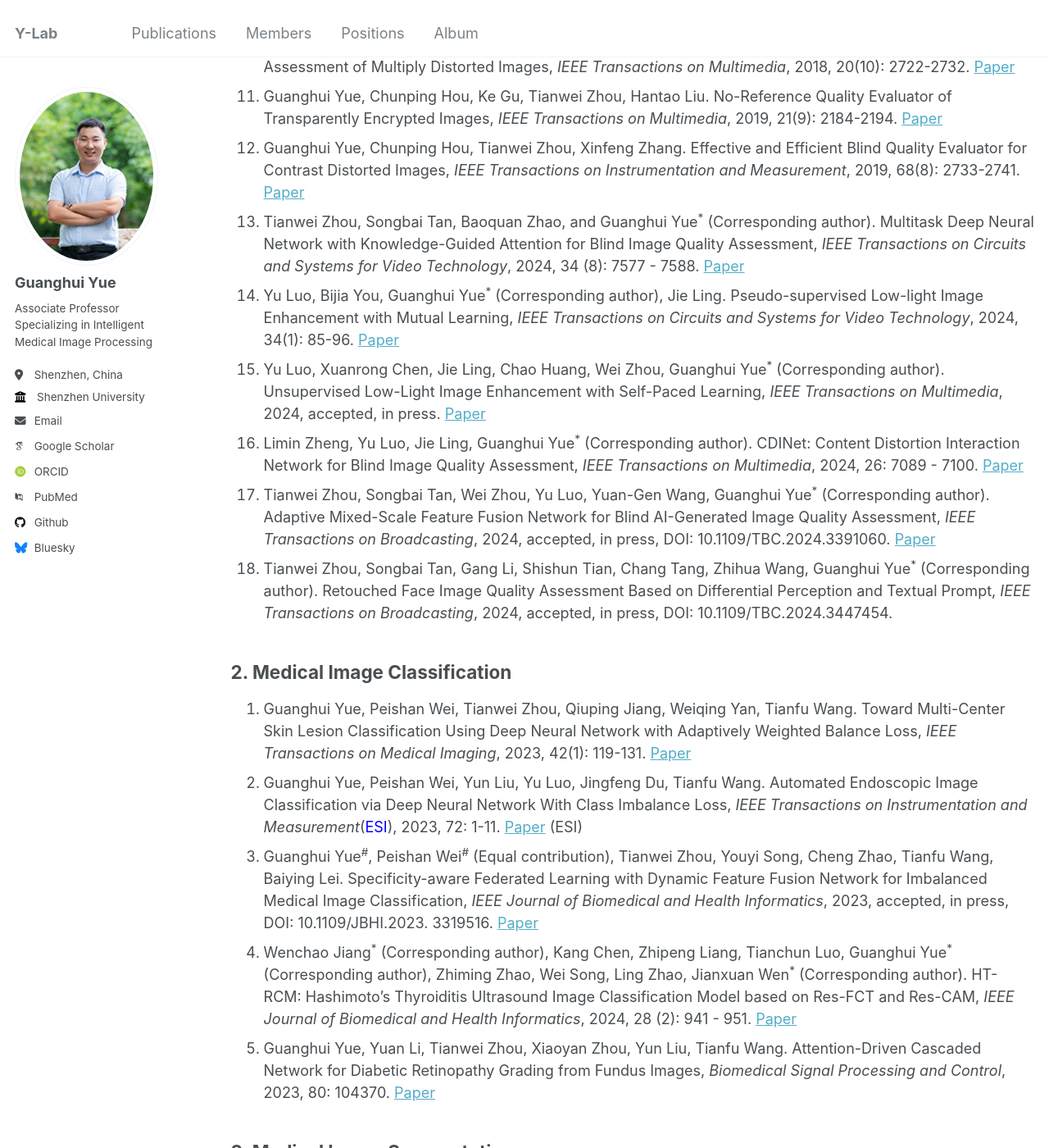
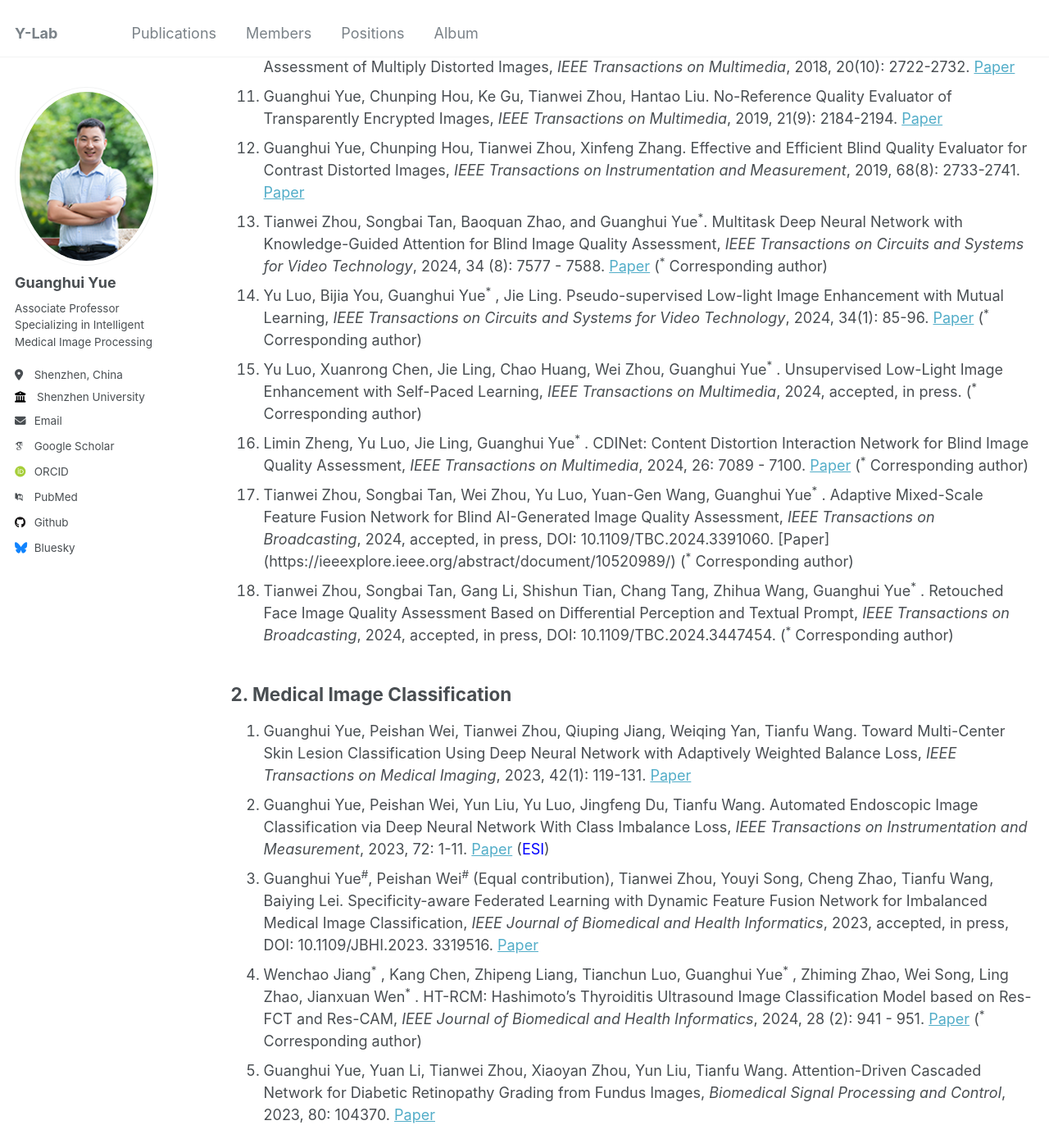
Before and after one commit to Guanghui-Yue/Guanghui-Yue.github.io, a Jekyll site: the page built from _pages/publication.md, in a window 1280 px wide and 1400 px high, scrolled down 939 px. Shown: the whole window at 82% size. Built offline with Jekyll 4.4.1, drawn with Linux system fonts in a browser that asks for light colours; some web fonts are replaced; some of the changed text lies outside the part shown.

Commit message:
Update publication.md

```diff
--- a/_pages/publication.md
+++ b/_pages/publication.md
@@ -18,19 +18,19 @@ author_profile: true
 10. Guanghui Yue, Chunping Hou, Ke Gu, Nam Ling, Beichen Li. Analysis of Structural Characteristics for Quality Assessment of Multiply Distorted Images, <em>IEEE Transactions on Multimedia</em>, 2018, 20(10): 2722-2732. [Paper](https://ieeexplore.ieee.org/abstract/document/8301594/)
 11. Guanghui Yue, Chunping Hou, Ke Gu, Tianwei Zhou, Hantao Liu. No-Reference Quality Evaluator of Transparently Encrypted Images, <em>IEEE Transactions on Multimedia</em>, 2019, 21(9): 2184-2194. [Paper](https://ieeexplore.ieee.org/abstract/document/8698867/)
 12. Guanghui Yue, Chunping Hou, Tianwei Zhou, Xinfeng Zhang. Effective and Efficient Blind Quality Evaluator for Contrast Distorted Images, <em>IEEE Transactions on Instrumentation and Measurement</em>, 2019, 68(8): 2733-2741. [Paper](https://ieeexplore.ieee.org/abstract/document/8467549/)
-13. Tianwei Zhou, Songbai Tan, Baoquan Zhao, and Guanghui Yue<sup>*</sup> (Corresponding author). Multitask Deep Neural Network with Knowledge-Guided Attention for Blind Image Quality Assessment, <em>IEEE Transactions on Circuits and Systems for Video Technology</em>, 2024, 34 (8): 7577 - 7588. [Paper](https://ieeexplore.ieee.org/abstract/document/10464346/)
-14. Yu Luo, Bijia You, Guanghui Yue<sup>*</sup> (Corresponding author), Jie Ling. Pseudo-supervised Low-light Image Enhancement with Mutual Learning, <em>IEEE Transactions on Circuits and Systems for Video Technology</em>, 2024, 34(1): 85-96. [Paper](https://ieeexplore.ieee.org/abstract/document/10147801/)
-15. Yu Luo, Xuanrong Chen, Jie Ling, Chao Huang, Wei Zhou, Guanghui Yue<sup>*</sup> (Corresponding author). Unsupervised Low-Light Image Enhancement with Self-Paced Learning, <em>IEEE Transactions on Multimedia</em>, 2024, accepted, in press. [Paper]()
-16. Limin Zheng, Yu Luo, Jie Ling, Guanghui Yue<sup>*</sup> (Corresponding author). CDINet: Content Distortion Interaction Network for Blind Image Quality Assessment, <em>IEEE Transactions on Multimedia</em>, 2024, 26: 7089 - 7100. [Paper](https://ieeexplore.ieee.org/abstract/document/10440553/)
-17. Tianwei Zhou, Songbai Tan, Wei Zhou, Yu Luo, Yuan-Gen Wang, Guanghui Yue<sup>*</sup> (Corresponding author). Adaptive Mixed-Scale Feature Fusion Network for Blind AI-Generated Image Quality Assessment, <em>IEEE Transactions on Broadcasting</em>, 2024, accepted, in press, DOI: 10.1109/TBC.2024.3391060. [Paper](https://ieeexplore.ieee.org/abstract/document/10520989/)
-18. Tianwei Zhou, Songbai Tan, Gang Li, Shishun Tian, Chang Tang, Zhihua Wang, Guanghui Yue<sup>*</sup> (Corresponding author). Retouched Face Image Quality Assessment Based on Differential Perception and Textual Prompt, <em>IEEE Transactions on Broadcasting</em>, 2024, accepted, in press, DOI: 10.1109/TBC.2024.3447454.
+13. Tianwei Zhou, Songbai Tan, Baoquan Zhao, and Guanghui Yue<sup>*</sup>. Multitask Deep Neural Network with Knowledge-Guided Attention for Blind Image Quality Assessment, <em>IEEE Transactions on Circuits and Systems for Video Technology</em>, 2024, 34 (8): 7577 - 7588. [Paper](https://ieeexplore.ieee.org/abstract/document/10464346/) (<sup>*</sup> Corresponding author)
+14. Yu Luo, Bijia You, Guanghui Yue<sup>*</sup> , Jie Ling. Pseudo-supervised Low-light Image Enhancement with Mutual Learning, <em>IEEE Transactions on Circuits and Systems for Video Technology</em>, 2024, 34(1): 85-96. [Paper](https://ieeexplore.ieee.org/abstract/document/10147801/) (<sup>*</sup> Corresponding author)
+15. Yu Luo, Xuanrong Chen, Jie Ling, Chao Huang, Wei Zhou, Guanghui Yue<sup>*</sup> . Unsupervised Low-Light Image Enhancement with Self-Paced Learning, <em>IEEE Transactions on Multimedia</em>, 2024, accepted, in press. (<sup>*</sup> Corresponding author)
+16. Limin Zheng, Yu Luo, Jie Ling, Guanghui Yue<sup>*</sup> . CDINet: Content Distortion Interaction Network for Blind Image Quality Assessment, <em>IEEE Transactions on Multimedia</em>, 2024, 26: 7089 - 7100. [Paper](https://ieeexplore.ieee.org/abstract/document/10440553/) (<sup>*</sup> Corresponding author)
+17. Tianwei Zhou, Songbai Tan, Wei Zhou, Yu Luo, Yuan-Gen Wang, Guanghui Yue<sup>*</sup> . Adaptive Mixed-Scale Feature Fusion Network for Blind AI-Generated Image Quality Assessment, <em>IEEE Transactions on Broadcasting</em>, 2024, accepted, in press, DOI: 10.1109/TBC.2024.3391060. [Paper] (https://ieeexplore.ieee.org/abstract/document/10520989/) (<sup>*</sup> Corresponding author)
+18. Tianwei Zhou, Songbai Tan, Gang Li, Shishun Tian, Chang Tang, Zhihua Wang, Guanghui Yue<sup>*</sup> . Retouched Face Image Quality Assessment Based on Differential Perception and Textual Prompt, <em>IEEE Transactions on Broadcasting</em>, 2024, accepted, in press, DOI: 10.1109/TBC.2024.3447454. (<sup>*</sup> Corresponding author)
 
 
 ## 2. Medical Image Classification
 1. Guanghui Yue, Peishan Wei, Tianwei Zhou, Qiuping Jiang, Weiqing Yan, Tianfu Wang. Toward Multi-Center Skin Lesion Classification Using Deep Neural Network with Adaptively Weighted Balance Loss, <em>IEEE Transactions on Medical Imaging</em>, 2023, 42(1): 119-131. [Paper](https://ieeexplore.ieee.org/abstract/document/9878129/)
-2. Guanghui Yue, Peishan Wei, Yun Liu, Yu Luo, Jingfeng Du, Tianfu Wang. Automated Endoscopic Image Classification via Deep Neural Network With Class Imbalance Loss, <em>IEEE Transactions on Instrumentation and Measurement</em>(<span style="color:blue;">ESI</span>), 2023, 72: 1-11. [Paper](https://ieeexplore.ieee.org/abstract/document/10091194/) (ESI)
+2. Guanghui Yue, Peishan Wei, Yun Liu, Yu Luo, Jingfeng Du, Tianfu Wang. Automated Endoscopic Image Classification via Deep Neural Network With Class Imbalance Loss, <em>IEEE Transactions on Instrumentation and Measurement</em>, 2023, 72: 1-11. [Paper](https://ieeexplore.ieee.org/abstract/document/10091194/) (<span style="color:blue;">ESI</span>)
 3. Guanghui Yue<sup>#</sup>, Peishan Wei<sup>#</sup> (Equal contribution), Tianwei Zhou, Youyi Song, Cheng Zhao, Tianfu Wang, Baiying Lei. Specificity-aware Federated Learning with Dynamic Feature Fusion Network for Imbalanced Medical Image Classification, <em>IEEE Journal of Biomedical and Health Informatics</em>, 2023, accepted, in press, DOI: 10.1109/JBHI.2023. 3319516. [Paper](https://ieeexplore.ieee.org/abstract/document/10264099/)
-4. Wenchao Jiang<sup>*</sup> (Corresponding author), Kang Chen, Zhipeng Liang, Tianchun Luo, Guanghui Yue<sup>*</sup> (Corresponding author), Zhiming Zhao, Wei Song, Ling Zhao, Jianxuan Wen<sup>*</sup> (Corresponding author). HT-RCM: Hashimoto’s Thyroiditis Ultrasound Image Classification Model based on Res-FCT and Res-CAM, <em>IEEE Journal of Biomedical and Health Informatics</em>, 2024, 28 (2): 941 - 951. [Paper](https://ieeexplore.ieee.org/abstract/document/10314736/)
+4. Wenchao Jiang<sup>*</sup> , Kang Chen, Zhipeng Liang, Tianchun Luo, Guanghui Yue<sup>*</sup> , Zhiming Zhao, Wei Song, Ling Zhao, Jianxuan Wen<sup>*</sup> . HT-RCM: Hashimoto’s Thyroiditis Ultrasound Image Classification Model based on Res-FCT and Res-CAM, <em>IEEE Journal of Biomedical and Health Informatics</em>, 2024, 28 (2): 941 - 951. [Paper](https://ieeexplore.ieee.org/abstract/document/10314736/) (<sup>*</sup> Corresponding author)
 5. Guanghui Yue, Yuan Li, Tianwei Zhou, Xiaoyan Zhou, Yun Liu, Tianfu Wang. Attention-Driven Cascaded Network for Diabetic Retinopathy Grading from Fundus Images, <em>Biomedical Signal Processing and Control</em>, 2023, 80: 104370. [Paper](https://www.sciencedirect.com/science/article/pii/S1746809422008242)
 
 
@@ -47,5 +47,5 @@ author_profile: true
 10. Guanghui Yue, Guibin Zhuo, Weiqing Yan, Tianwei Zhou, Chang Tang, Peng Yang, Tianfu Wang. Boundary Uncertainty Aware Network for Automated Polyp Segmentation, <em>Neural Networks</em>, 2024, 170: 390-404. [Paper](https://www.sciencedirect.com/science/article/pii/S0893608023006731)
 
 ## 4. Others
-1. Weiqing Yan, Meiqi Gu, Jinlai Ren, Guanghui Yue<sup>*</sup> (Corresponding author), Zhaowei Liu, Jindong Xu. Collaborative Structure and Feature Learning for Multi-view Clustering, <em>Information Fusion</em>(<span style="color:blue;">ESI</span>), 2023, 98: 101832. [Paper](https://www.sciencedirect.com/science/article/pii/S1566253523001483) (ESI)
-2. Weiqing Yan, Meiqi Gu, Jinlai Ren, Guanghui Yue<sup>*</sup> (Corresponding author), Wei Zhou, Hantao Liu. FVIFormer: Flow-Guided Global-Local Aggregation Transformer Network for Video Inpainting, <em>IEEE Journal on Emerging and Selected Topics in Circuits and Systems</em>, 2024, 14(2): 235 - 244. [Paper](https://ieeexplore.ieee.org/abstract/document/10508737/)
+1. Weiqing Yan, Meiqi Gu, Jinlai Ren, Guanghui Yue<sup>*</sup> , Zhaowei Liu, Jindong Xu. Collaborative Structure and Feature Learning for Multi-view Clustering, <em>Information Fusion</em>, 2023, 98: 101832. [Paper](https://www.sciencedirect.com/science/article/pii/S1566253523001483) (<span style="color:blue;">ESI</span>) (<sup>*</sup> Corresponding author)
+2. Weiqing Yan, Meiqi Gu, Jinlai Ren, Guanghui Yue<sup>*</sup> , Wei Zhou, Hantao Liu. FVIFormer: Flow-Guided Global-Local Aggregation Transformer Network for Video Inpainting, <em>IEEE Journal on Emerging and Selected Topics in Circuits and Systems</em>, 2024, 14(2): 235 - 244. [Paper](https://ieeexplore.ieee.org/abstract/document/10508737/) (<sup>*</sup> Corresponding author)
```
